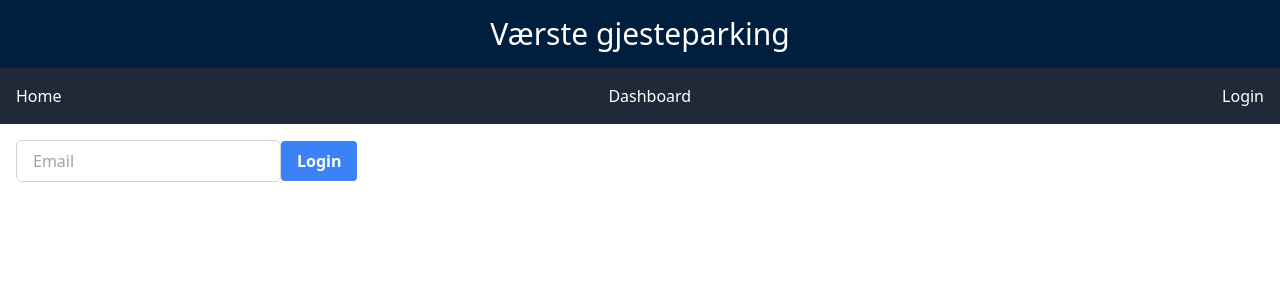
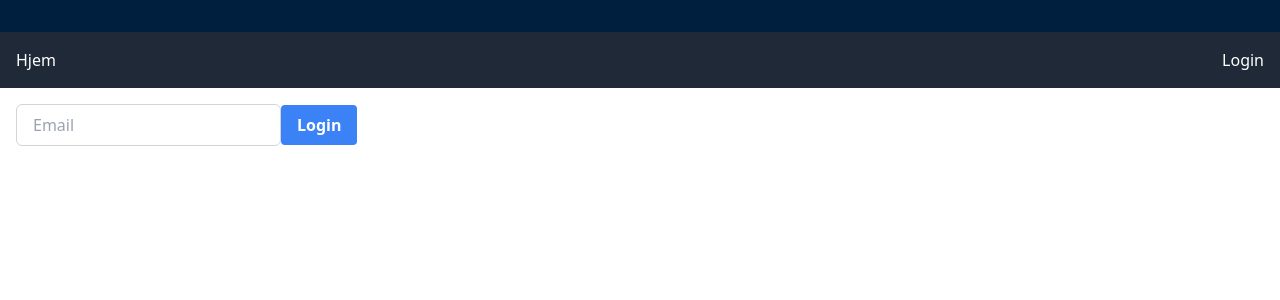
Before and after one commit to Sopra-Project/Frontend, a React (Create React App) app: page /login in a window 1280 px wide. Shown: the top 300 px of the page. Built offline with nearby package versions, Linux system fonts and the light colour scheme.

Commit message:
Auth bug fix & more reformatting

```diff
--- a/src/Components/Header.tsx
+++ b/src/Components/Header.tsx
@@ -8,7 +8,7 @@ const Header = () => {
 
   return (
     <header className="bg-marine-blue-dark p-4 flex justify-between items-center">
-      <Link to="/" className="text-white text-3xl mx-auto">Værste gjesteparking</Link>
+      <Link to="/" className="text-white text-3xl mx-auto">{user?.building}</Link>
       <h3 className="text-white text-sm">{user?.name}</h3>
     </header>
   );
--- a/src/Components/Nav.tsx
+++ b/src/Components/Nav.tsx
@@ -1,6 +1,6 @@
 import {Link} from "react-router-dom";
 import {useAuthContext} from "../hooks/useAuthContext";
-import {MouseEventHandler} from "react";
+import {useEffect} from "react";
 
 export const Nav = () => {
     const {user, dispatch} = useAuthContext()
@@ -10,15 +10,20 @@ export const Nav = () => {
         dispatch({type: 'LOGOUT'})
     }
 
+    useEffect(() => {
+        console.log(user)
+    }, [user])
+
     return (
         <nav className="bg-gray-800 py-4">
             <div className="max-w-7xl mx-auto px-4">
                 <div className="flex justify-between items-center">
-                    <Link to="/" className="text-white hover:text-gray-300">Home</Link>
-                    <Link to="/dashboard" className="text-white hover:text-gray-300 ml-4">Dashboard</Link>
+                    <Link to="/" className="text-white hover:text-gray-300">Hjem</Link>
+                    {user && user.role === "ADMIN" ?
+                        <Link to="/dashboard" className="text-white hover:text-gray-300 ml-4">Brukere</Link> : null}
                     <ul className="flex space-x-4">
                         {user ? (
-                            <button onClick={logout} className="text-white hover:text-gray-300">Logout</button>
+                            <button onClick={logout} className="text-white hover:text-gray-300">Logg ut</button>
                         ) : (
                             <li><Link to="/login" className="text-white hover:text-gray-300">Login</Link></li>
                         )}
--- a/src/Components/dashboard/Dashboard.tsx
+++ b/src/Components/dashboard/Dashboard.tsx
@@ -1,9 +1,19 @@
 import {useAuthContext} from "../../hooks/useAuthContext";
 import UsersTable from "./UsersTable";
+import {useEffect} from "react";
+import {useNavigate} from "react-router-dom";
 
 export const Dashboard = () => {
 
     const {user} = useAuthContext()
+    const navigate = useNavigate()
+
+    useEffect(() => {
+        if (user && user.role !== "ADMIN") {
+            navigate('/')
+        }
+    }, [user])
+
 
     return (
         <div>
--- a/src/contexts/AuthContext.tsx
+++ b/src/contexts/AuthContext.tsx
@@ -22,7 +22,7 @@ export const AuthContext = React.createContext<AuthContextType>({
 export const authReducer = (state: any, action: any) => {
     switch (action.type) {
         case 'LOGIN':
-            return {user: action.payload}
+            return {user: getUserFromToken(action.payload)}
         case 'LOGOUT':
             return {user: null}
         default:
@@ -51,15 +51,7 @@ const AuthContextProvider = (props: Props) => {
             }
         })
         if (token) {
-            const decoded: any = jwtDecode(token)
-            const user: User = {
-                name: decoded.name,
-                expiresIn: decoded.exp,
-                token: token,
-                building: decoded.building,
-                role: decoded.role
-            }
-            dispatch({type: 'LOGIN', payload: user})
+            dispatch({type: 'LOGIN', payload: token})
         }
     }, [])
 
@@ -95,4 +87,16 @@ const validateToken = async (token: string): Promise<boolean> => {
     }
 }
 
+const getUserFromToken = (token: string): User => {
+    const decoded: any = jwtDecode(token)
+    const user: User = {
+        name: decoded.name,
+        expiresIn: decoded.exp,
+        token: token,
+        building: decoded.building,
+        role: decoded.role
+    }
+    return user
+}
+
 export default AuthContextProvider
--- a/src/services/UserService.ts
+++ /dev/null
@@ -1,2 +0,0 @@
-import axios from "axios"
-import {useAuthContext} from "../hooks/useAuthContext";
```
